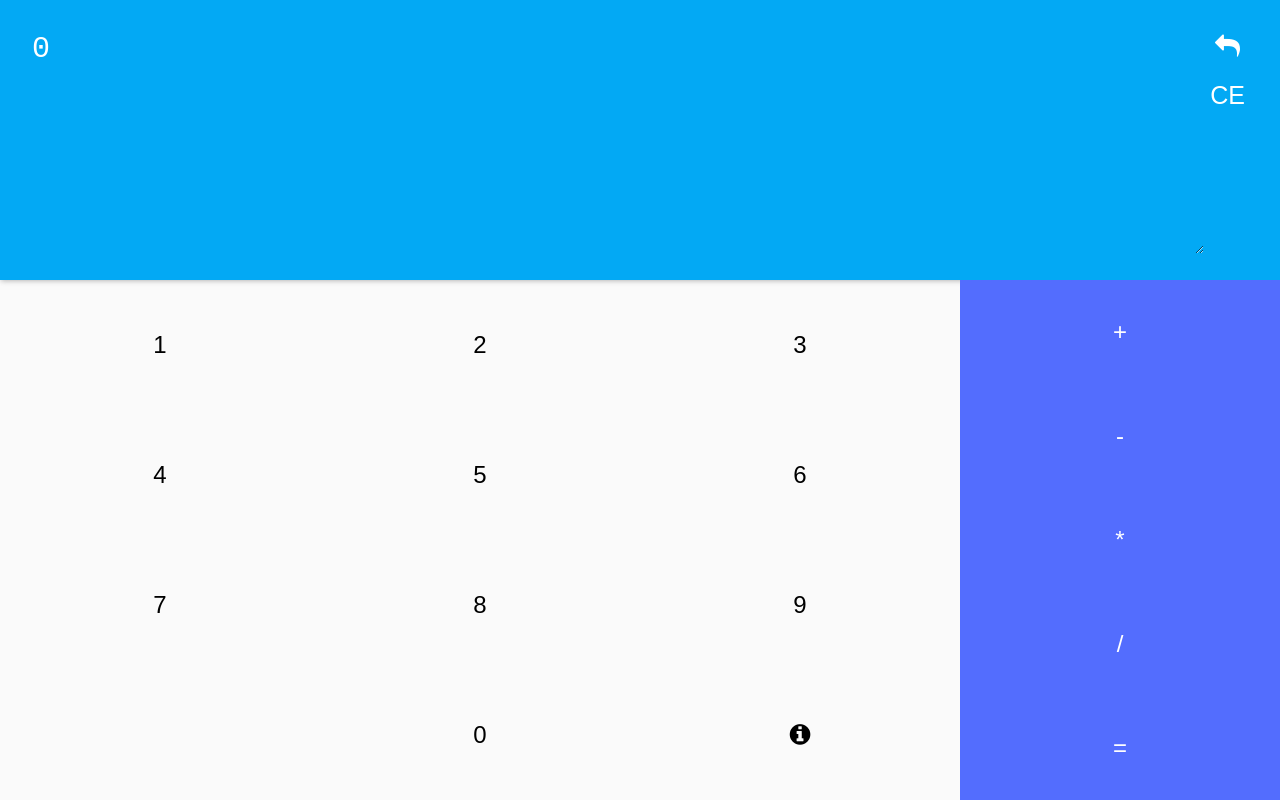
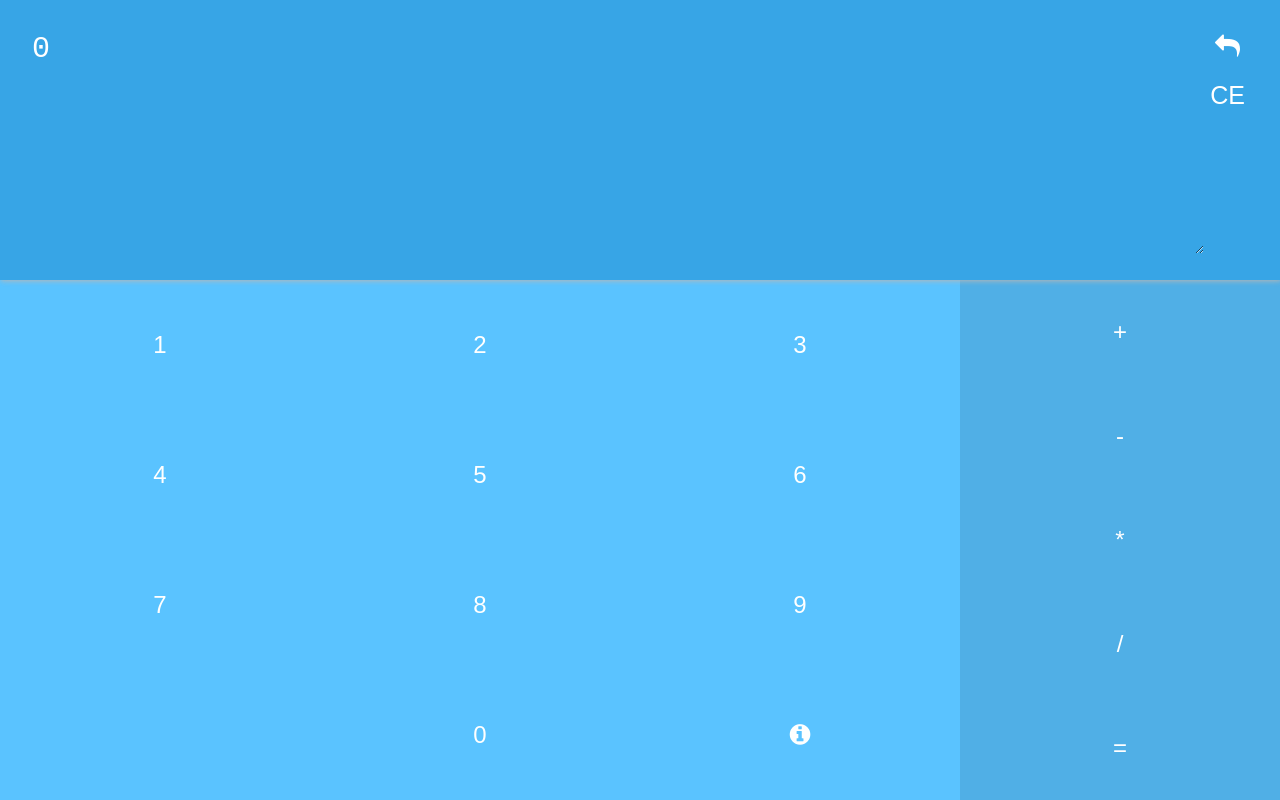
Before and after one commit to djra19/calculator, a plain HTML site: page index.html in a window 1280 px wide. Drawn offline with Linux system fonts and the light colour scheme.

Commit message:
Aplicado nuevo esquema de colores.

```diff
--- a/style/app.css
+++ b/style/app.css
@@ -52,8 +52,8 @@ article > .content {
 	position: relative;
 	box-sizing: border-box;
 	padding: 3rem;
-	background-color: #03A9F4;
 	box-shadow: .1rem .1rem .5rem #b6b6b6;
+	background-color: rgb(55, 165, 230);
 }
 
 .output textarea {
@@ -121,8 +121,8 @@ article > .content {
 	float: left;
 }
 
-.keypad button {
-	color: #000;
+.keypad .content {
+	background-color: rgb(90, 195, 255);
 }
 
 .keypad .content .row {
@@ -150,8 +150,8 @@ article > .content {
 	float: right;
 }
 
-.operators button {
-	background-color: #536DFE;
+.operators .content {
+	background-color: rgb(80, 175, 230);
 }
 
 .operators li {
```
